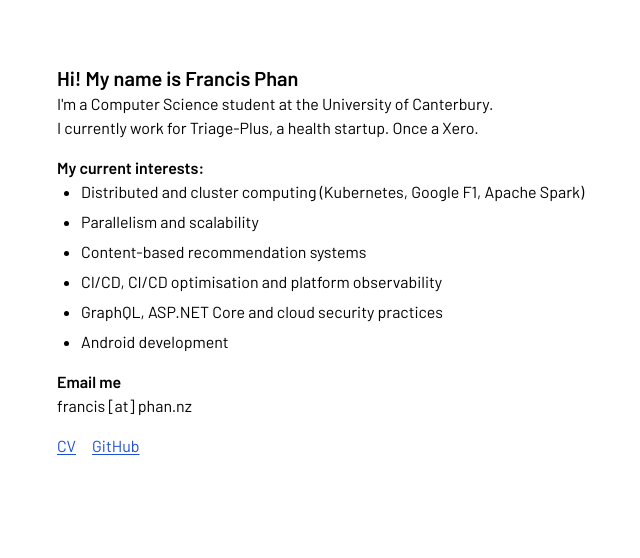
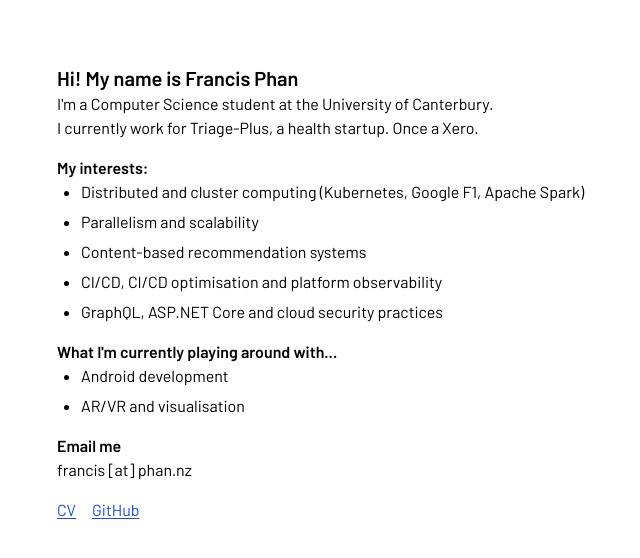
Before and after one commit to francisphn/personal-website, a Next.js app: page / in a window 1280 px wide. Shown: the top 558 px of the page, without its empty margins (7-647 px from the left). Built offline with nearby package versions, Linux system fonts and the light colour scheme.

Commit message:
Update my current interests

```diff
--- a/src/app/page.tsx
+++ b/src/app/page.tsx
@@ -12,7 +12,7 @@ export default function Home() {
       </div>
 
       <div>
-        <p className="font-bold">My current interests:</p>
+        <p className="font-bold">My interests:</p>
 
         <ul className="list-disc pl-6 space-y-1.5">
           <li>
@@ -23,7 +23,15 @@ export default function Home() {
           <li>Content-based recommendation systems</li>
           <li>CI/CD, CI/CD optimisation and platform observability</li>
           <li>GraphQL, ASP.NET Core and cloud security practices</li>
+        </ul>
+      </div>
+
+      <div>
+        <p className="font-bold">What I'm currently playing around with...</p>
+
+        <ul className="list-disc pl-6 space-y-1.5">
           <li>Android development</li>
+          <li>AR/VR and visualisation</li>
         </ul>
       </div>
 
```
